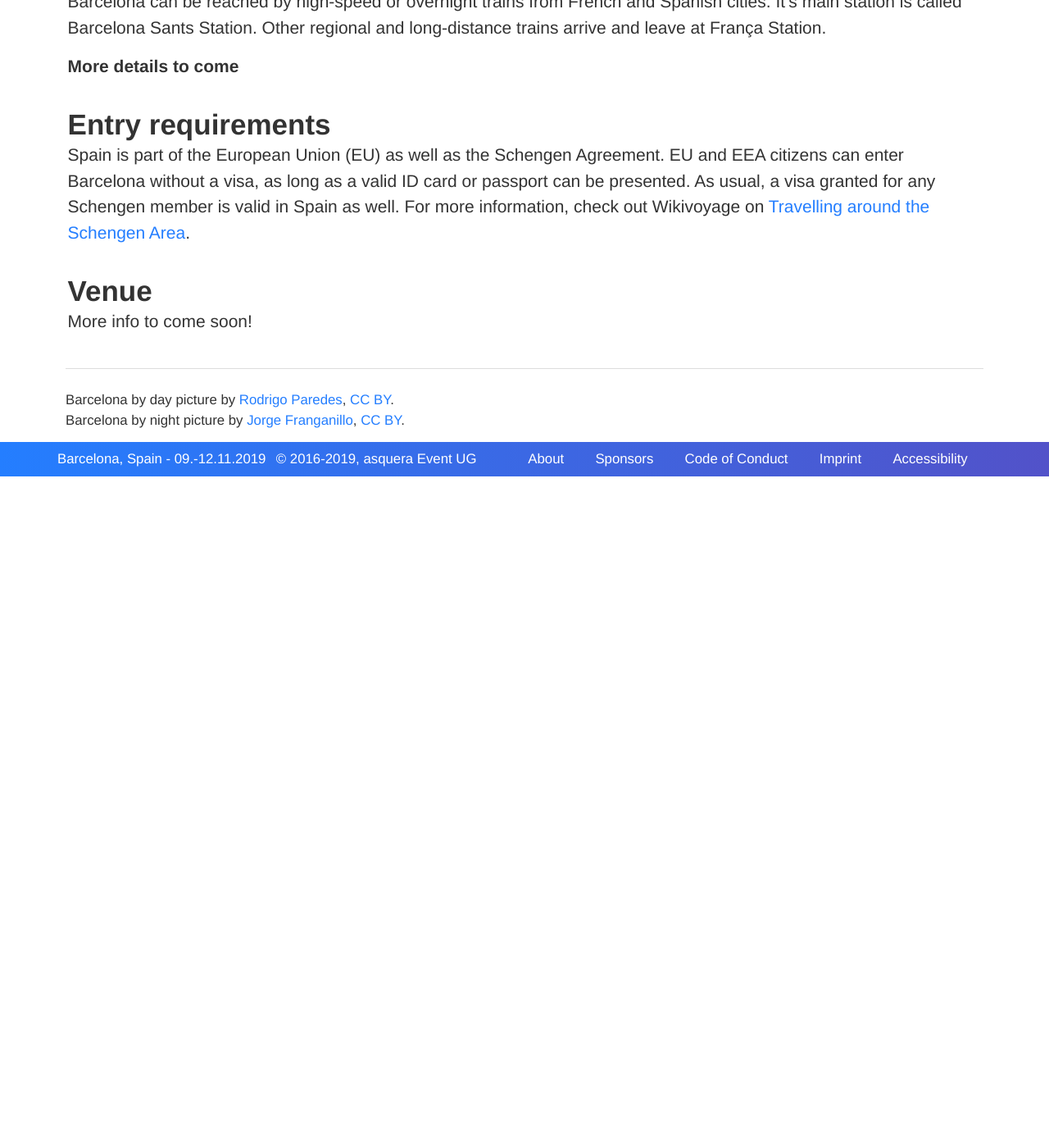
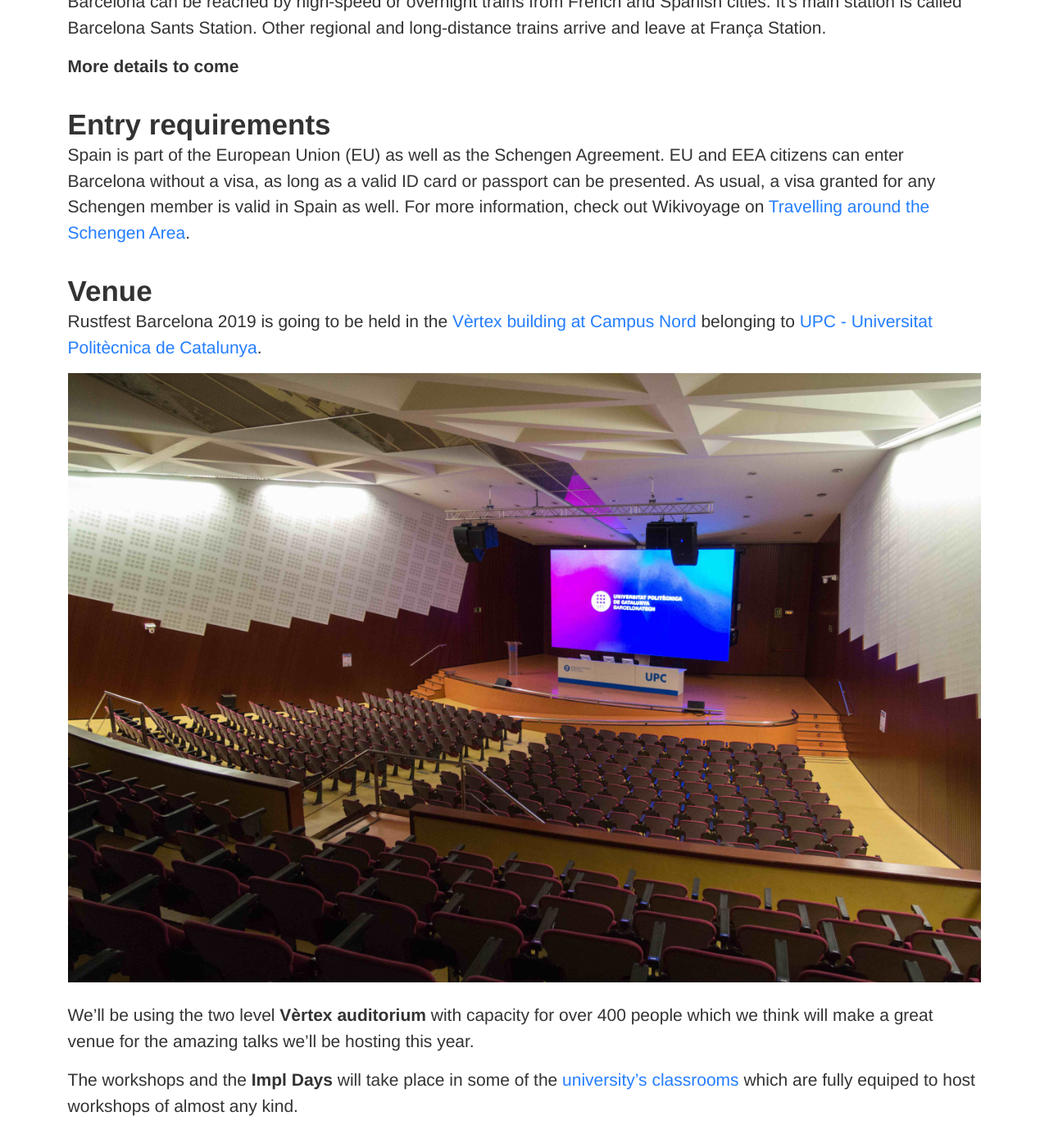
Before and after one commit to RustFestEU/barcelona.rustfest.eu, a Jekyll site: the page built from location.md, in a window 1280 px wide and 1400 px high, scrolled down 1734 px. Shown: the whole window at 82% size. Built offline with Jekyll 4.4.1, drawn with Linux system fonts in a browser that asks for light colours; nearby versions of some CDN libraries; before the commit the page ends 2315 px from its top, so only the background shows below that.

Commit message:
Showcase venue in location overview

```diff
--- a/location.md
+++ b/location.md
@@ -62,7 +62,14 @@ For more information, check out Wikivoyage on [Travelling around the Schengen Ar
 
 ## Venue
 
-More info to come soon!
+Rustfest Barcelona 2019 is going to be held in the [Vèrtex building at Campus Nord](https://www.upc.edu/campusnord/ca/espais/auditori)
+belonging to [UPC - Universitat Politècnica de Catalunya](https://www.upc.edu/en).
+
+![Vèrtex Auditorium](/assets/barcelona-vx_auditori.jpg)
+
+We'll be using the two level **Vèrtex auditorium** with capacity for over 400 people which we think will make a great venue for the amazing talks we'll be hosting this year.
+
+The workshops and the **Impl Days** will take place in some of the [university's classrooms](https://www.upc.edu/campusnord/ca/espais/aules-vertex) which are fully equiped to host workshops of almost any kind.
 
 </section>
 
```
Also changed, not shown: assets/barcelona-vx_auditori.jpg (added).
